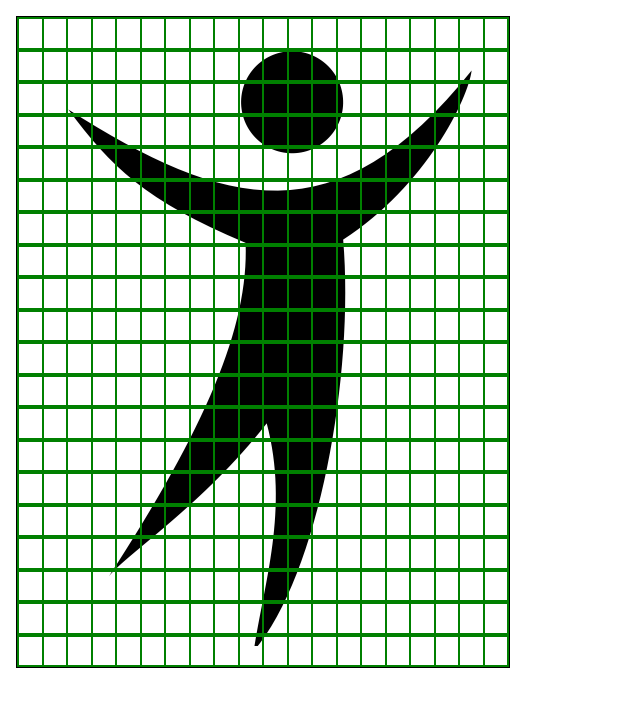
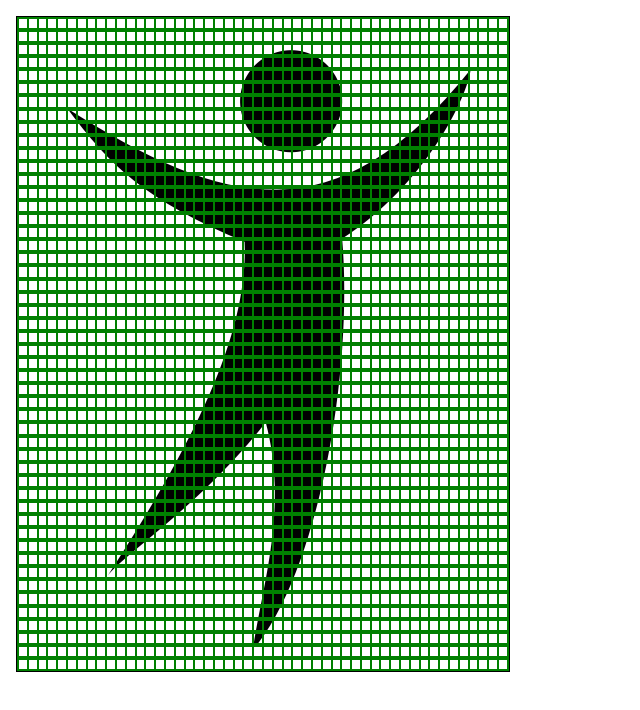
Before and after one commit to Yobuligo/playground.react, a React (Create React App) app: page / in a window 1280 px wide. Shown: the top 710 px of the page, without its empty margins (0-640 px from the left). Built offline with nearby package versions, Linux system fonts and the light colour scheme.

Commit message:
Refactore grid module

```diff
--- a/src/App.tsx
+++ b/src/App.tsx
@@ -3,7 +3,7 @@ import { Grid } from "./components/Grid/Grid";
 const App: React.FC = () => {
   return (
     <>
-      <Grid size={{ x: 20, y: 20 }} />
+      <Grid size={{ x: 50, y: 50 }} />
     </>
   );
 };
--- a/src/components/Grid/Grid.module.css
+++ b/src/components/Grid/Grid.module.css
@@ -1,7 +1,19 @@
+.grid {
+  position: relative;
+  display: inline-block;
+}
+
+.grid img {
+  width: 100%;
+  height: auto;
+}
+
 .gridComponent {
-  width: 492px;
-  height: 650px;
-  background-image: url("../../assets/person.png");
+  position: absolute;
+  top: 0;
+  left: 0;
+  width: 100%;
+  height: 100%;
   border: 1px solid #000;
   display: flex;
   flex-direction: column;
--- a/src/components/Grid/Grid.tsx
+++ b/src/components/Grid/Grid.tsx
@@ -1,3 +1,4 @@
+import image from "../../assets/person.png";
 import { ISize } from "../../types/ISize";
 import { repeat } from "../../utils/repeat";
 import { Column } from "../column/Column";
@@ -8,5 +9,11 @@ export const Grid: React.FC<{ size: ISize }> = (props) => {
     repeat(props.size.y, (index) => (
       <Column key={index} size={props.size} y={index} />
     ));
-  return <div className={styles.gridComponent}>{items()}</div>;
+
+  return (
+    <div className={styles.grid}>
+      <img src={image} alt="Person" />
+      <div className={styles.gridComponent}>{items()}</div>
+    </div>
+  );
 };
```
